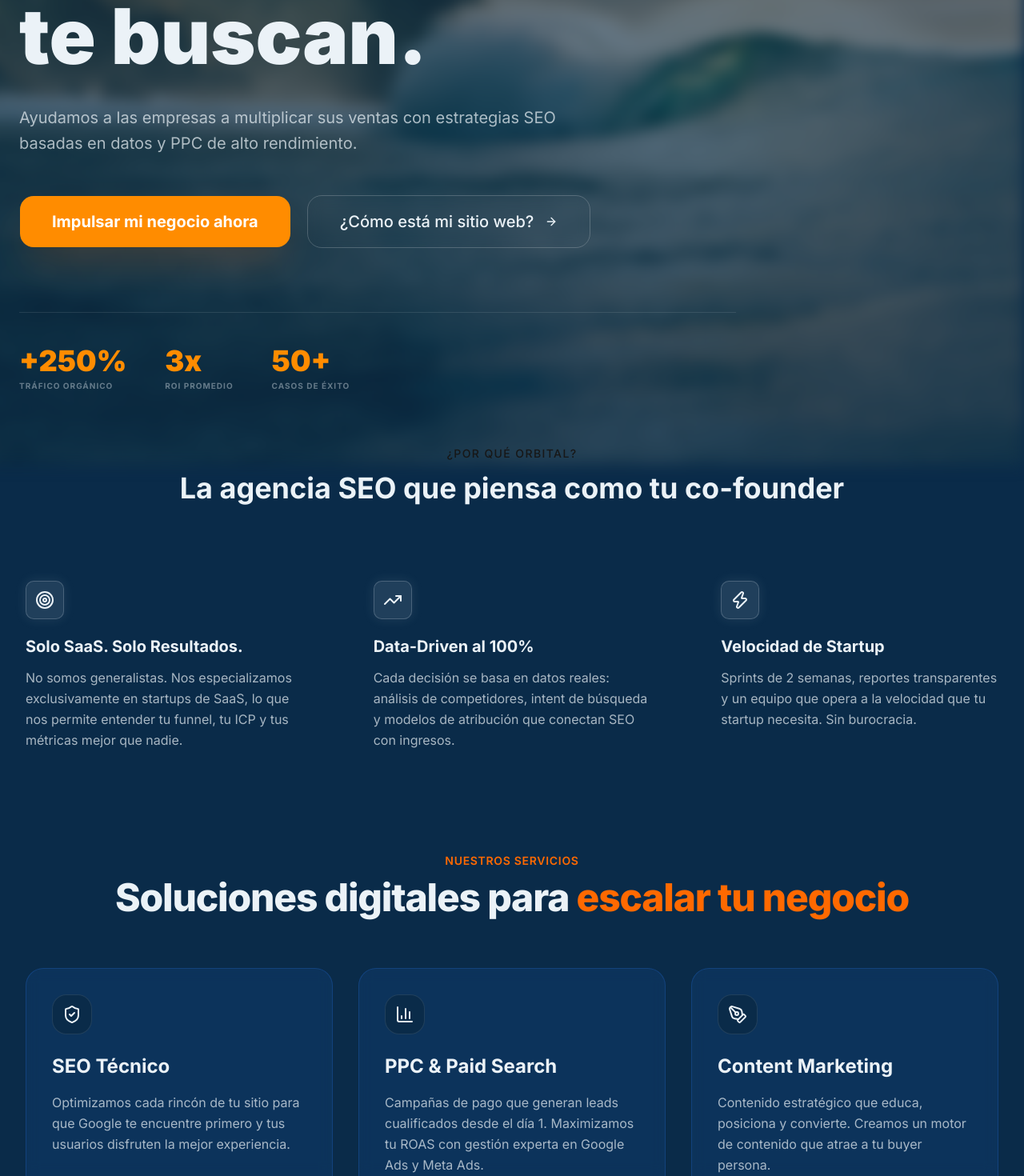
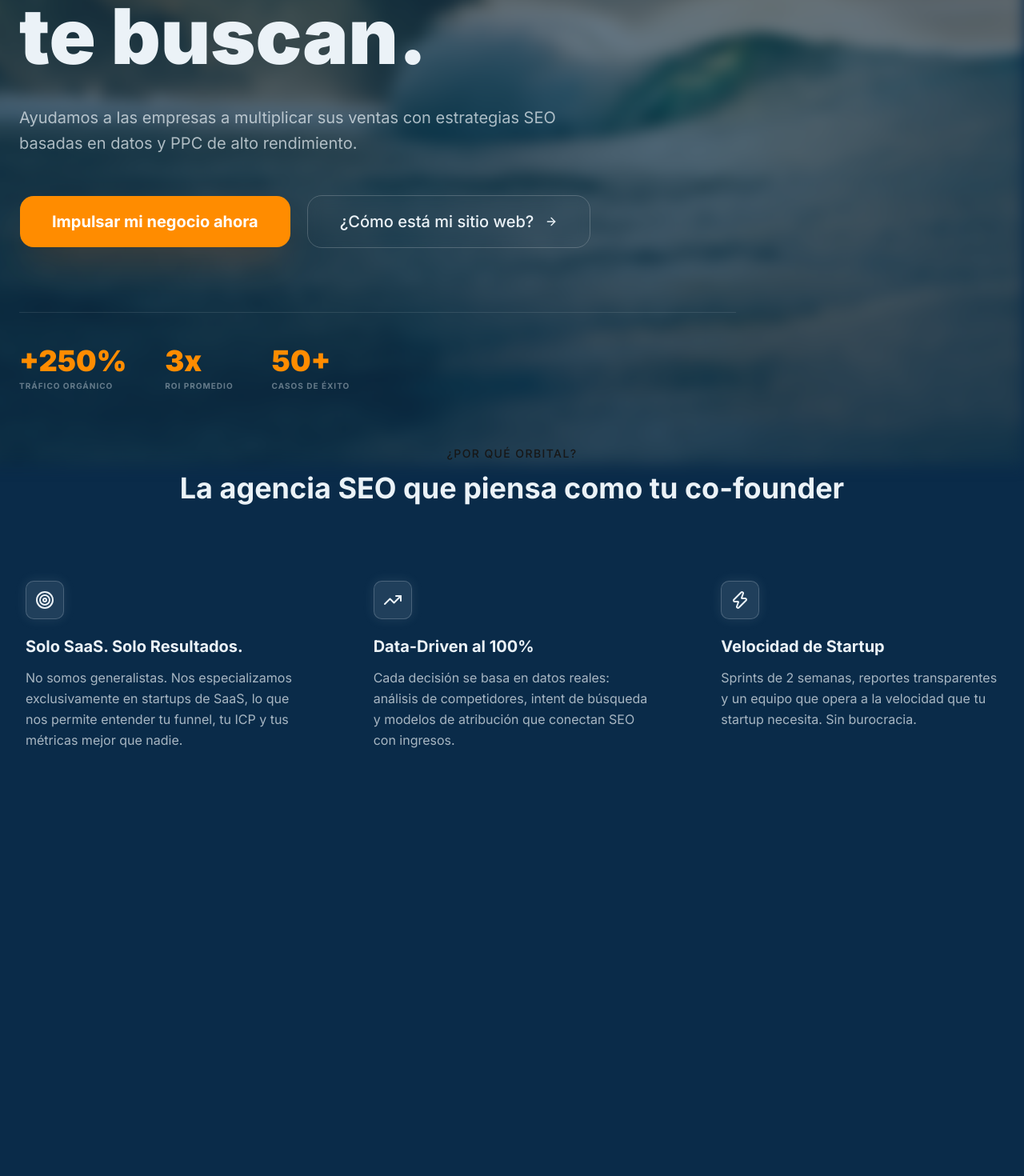
Before and after one commit to ioranadigital/iorana-next, a Next.js app: page / in a window 1280 px wide. Shown: the part 526-1996 px from the top of the page at 80% size. After the commit the page ends 1496 px from the top, so only its background shows below. Built offline with nearby package versions, Linux system fonts and the light colour scheme.

Commit message:
Update Index.tsx

```diff
--- a/app/Index.tsx
+++ b/app/Index.tsx
@@ -2,34 +2,20 @@
 import Navbar from "@/components/Navbar";
 import HeroSection from "@/components/HeroSection";
 import USPSection from "@/components/USPSection";
-import ServicesSection from "@/components/ServicesSection";
-import AboutSection from "@/components/AboutSection";
-import CasesSection from "@/components/CasesSection";
-import CertificationsSection from "@/components/CertificationsSection";
-import FAQSection from "@/components/FAQSection";
-import ContactSection from "@/components/ContactSection";
-import { useEffect } from "react";
+// ... resto de imports
 
 const Index = () => {
-  useEffect(() => {
-    document.title = "Iorana Digital | Agencia de Marketing Digital en Asturias";
-    // ... (Tu lógica de Meta Tags se mantiene igual)
-  }, []);
+  // ... (useEffect de meta tags se mantiene igual)
 
   return (
-    /* Eliminamos overflow-hidden y forzamos ancho total real */
     <div className="w-full min-h-screen bg-[#0a2b49] overflow-x-hidden">
       <Navbar />
 
-      <main className="w-full flex flex-col m-0 p-0">
+      {/* El main debe ser w-full y sin márgenes para que el Hero ocupe todo el ancho */}
+      <main className="w-full flex flex-col p-0 m-0">
         <HeroSection />
         <USPSection />
-        <ServicesSection />
-        <AboutSection />
-        <CasesSection />
-        <CertificationsSection />
-        <FAQSection />
-        <ContactSection />
+        {/* Resto de secciones */}
       </main>
     </div>
   );
```
